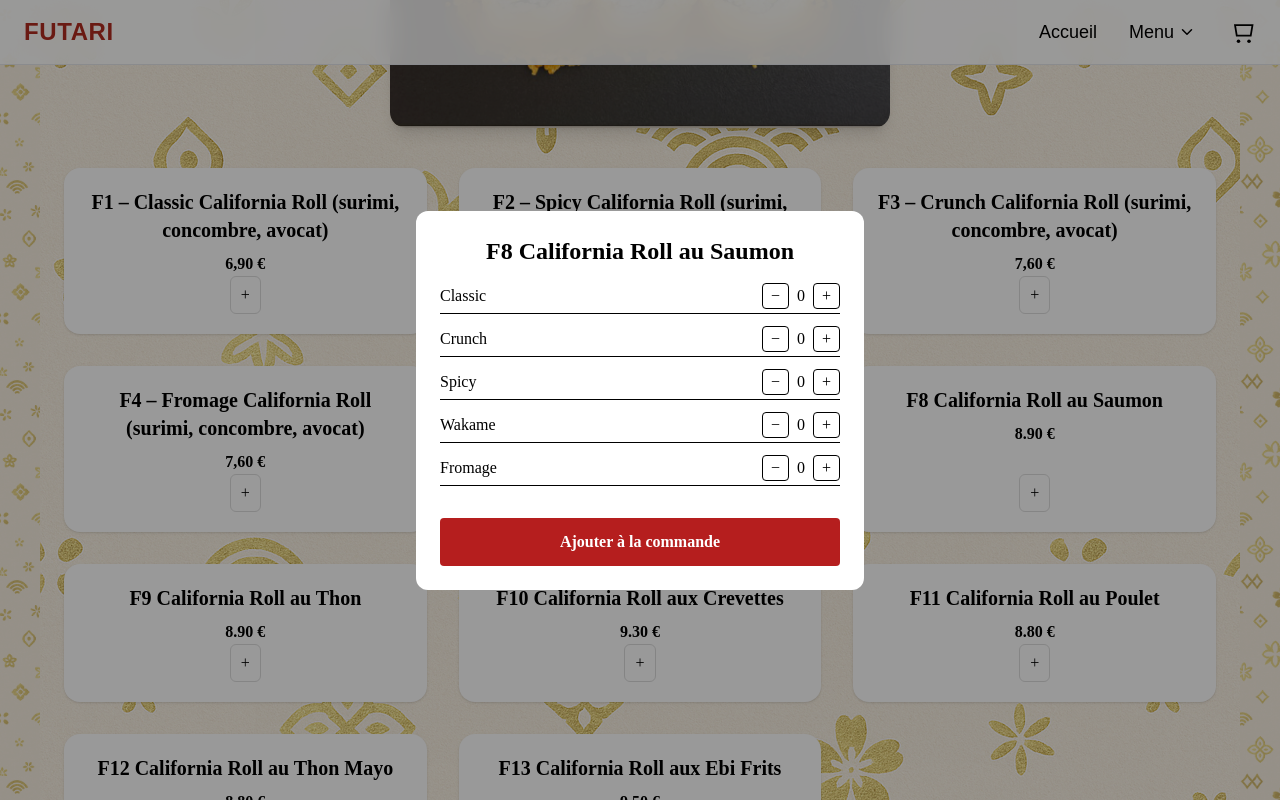
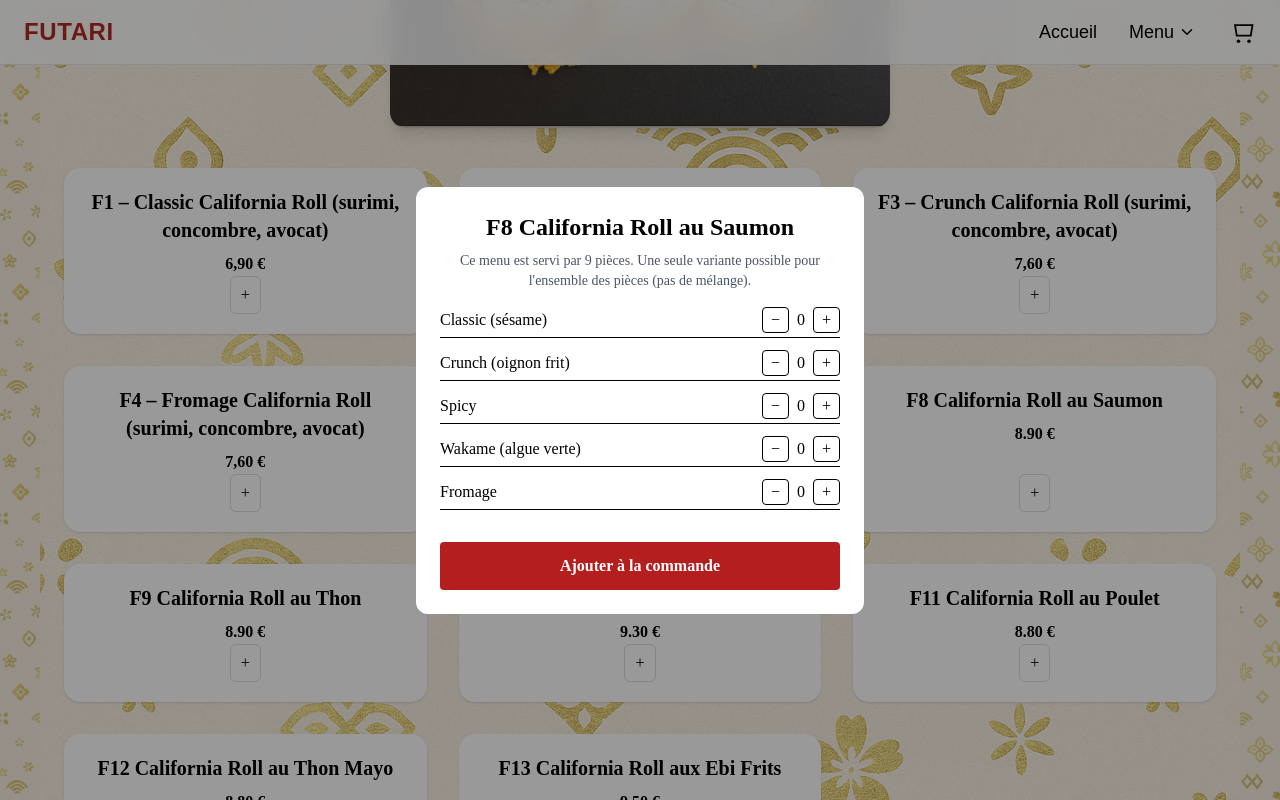
Before and after one commit to Math00718/Futari-site-, a Next.js app: page /menu in a window 1280 px wide. Both pictures are taken after a click on the element "F8 California Roll au Saumon". Shown: the part 7424-8224 px from the top of the page. Built offline with nearby package versions, Linux system fonts and the light colour scheme.

Commit message:
Update VariantModal: texte pieces + variantes entre parentheses

```diff
--- a/app/components/VariantModal.tsx
+++ b/app/components/VariantModal.tsx
@@ -19,10 +19,7 @@ type ExtraData = {
   };
 };
 
-
-
 type SelectedVariants = Record<string, number>;
-
 type PokeSelection = Record<PokeCategory, string[]>;
 
 /* CONFIG */
@@ -74,6 +71,13 @@ const pokeLimits = {
   large: { base: 1, protein: 3, salad: 4, sauce: 1, topping: 1 },
 };
 
+/* Libellés entre parenthèses pour certaines variantes */
+const variantLabels: Record<string, string> = {
+  Classic: " (sésame)",
+  Crunch: " (oignon frit)",
+  Wakame: " (algue verte)",
+};
+
 /* COMPONENT */
 
 export default function VariantModal({
@@ -109,6 +113,7 @@ export default function VariantModal({
     sauce: [],
     topping: [],
   });
+
   // Préselection automatique de la base si Poké
   if (isPoke && pokeSelected.base.length === 0) {
     setPokeSelected((prev) => ({
@@ -116,7 +121,8 @@ if (isPoke && pokeSelected.base.length === 0) {
       base: ["Riz vinaigré"],
     }));
   }
-  /* --- Toggle POKÉ (inchangé) --- */
+
+  /* --- Toggle POKÉ --- */
   const togglePoke = (cat: PokeCategory, item: string) => {
     const limit = pokeLimits[pokeSize][cat];
     const already = pokeSelected[cat];
@@ -139,7 +145,7 @@ if (isPoke && pokeSelected.base.length === 0) {
 
   /* --- APPLY --- */
   const handleApply = () => {
-    /* --- MODE POKÉ (100% restauré) --- */
+    // MODE POKÉ
     if (isPoke) {
       const hasBase = pokeSelected.base.length >= 1;
       const hasSalad = pokeSelected.salad.length >= 1;
@@ -165,7 +171,7 @@ if (isPoke && pokeSelected.base.length === 0) {
       return;
     }
 
-    /* --- MODE NORMAL (California Veggie Roll) --- */
+    // MODE NORMAL (plateaux, California, etc.)
     Object.entries(selected).forEach(([key, qty]) => {
       if (qty > 0) {
         let variant = "";
@@ -203,17 +209,23 @@ if (isPoke && pokeSelected.base.length === 0) {
         className="bg-white rounded-xl p-6 w-[90%] max-w-md max-h-[90vh] overflow-y-auto"
         onClick={(e) => e.stopPropagation()}
       >
-        <h3 className="text-2xl font-semibold mb-4 text-center">
+        <h3 className="text-2xl font-semibold mb-2 text-center">
           {productName}
         </h3>
 
-        {/* --- UI POKÉ (100% restauré) --- */}
+        {/* TEXTE D'INFO POUR LES MENUS / PLATEAUX (non-Poké) */}
+        {!isPoke && pieces && (
+          <p className="text-center text-sm text-gray-600 mb-4">
+            Ce menu est servi par {pieces} pièces. Une seule variante possible
+            pour l&apos;ensemble des pièces (pas de mélange).
+          </p>
+        )}
+
+        {/* --- UI POKÉ --- */}
         {isPoke && (
           <div className="space-y-6">
-            {(Object.entries(pokeOptions) as [
-              PokeCategory,
-              string[]
-            ][]).map(([cat, list]) => (
+            {(Object.entries(pokeOptions) as [PokeCategory, string[]][]).map(
+              ([cat, list]) => (
                 <div key={cat} className="mb-4">
                   <h4 className="font-bold text-lg mb-2 capitalize">
                     {cat} (max {pokeLimits[pokeSize][cat]})
@@ -243,11 +255,12 @@ if (isPoke && pokeSelected.base.length === 0) {
                     })}
                   </div>
                 </div>
-            ))}
+              )
+            )}
           </div>
         )}
 
-        {/* --- UI NORMAL (California Veggie Roll) --- */}
+        {/* --- UI NORMAL (California, plateaux, etc.) --- */}
         {!isPoke && (
           <div className="space-y-3 mb-4">
             {variants.map((variant) => {
@@ -260,9 +273,11 @@ if (isPoke && pokeSelected.base.length === 0) {
                   className="flex justify-between items-center border-b pb-1"
                 >
                   <div className="flex items-center gap-2">
-  <span>{variant}</span>
+                    <span>
+                      {variant}
+                      {variantLabels[variant] ?? ""}
+                    </span>
 
-  {/* Affiche le prix UNIQUEMENT si variantPrices est fourni */}
                     {variantPrices && (
                       <span className="text-xs text-gray-500">
                         {(variantPrices[variant] ?? price).toFixed(2)} €
```
Lines whose indentation alone changed are shown as unchanged.
